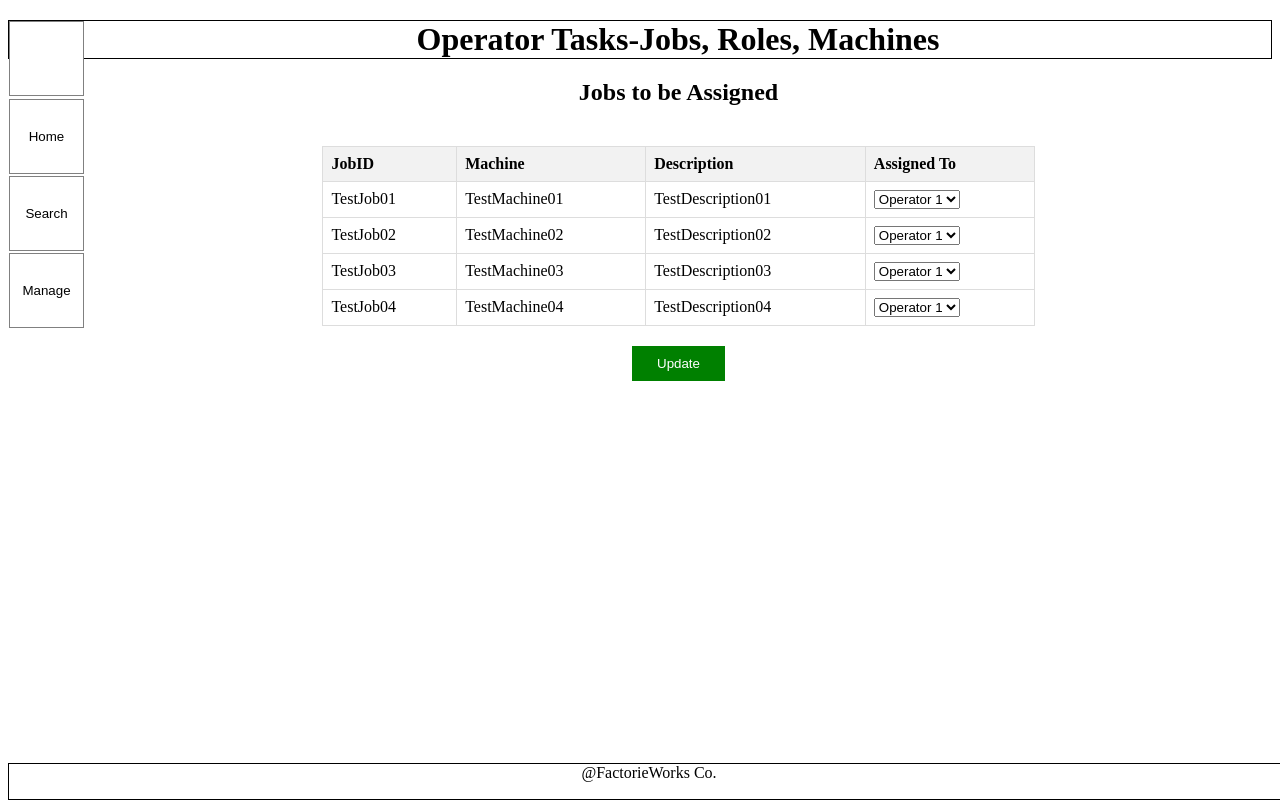
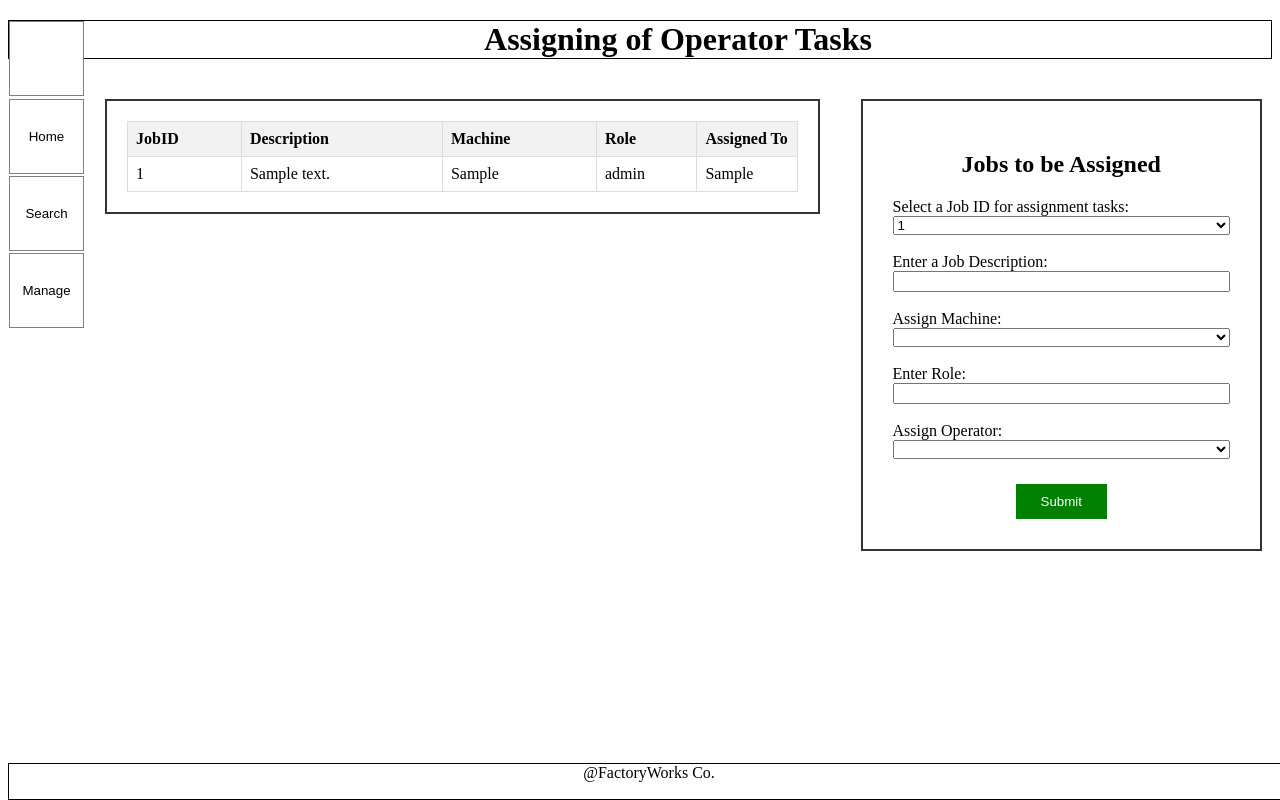
Before and after one commit to Amritkaur-collab/Group15, a PHP site: page /prod-operator-tasks.php in a window 1280 px wide. Run offline with PHP 8.4, Linux system fonts and the light colour scheme; tables that the repository leaves empty hold one stand-in row (values such as "Sample post"); lists and menus that the app fills with data are empty.

Commit message:
Working functionality

```diff
--- a/WebSolution/db.sql
+++ b/WebSolution/db.sql
@@ -56,9 +56,10 @@ CREATE TABLE Users
 CREATE TABLE jobs_assign
 (
     job_id CHAR(20),
-    user_id CHAR(20),
     machine CHAR(30),
     job_desc CHAR(250),
+    role CHAR(100),
+    assigned_to CHAR(20),
     PRIMARY KEY (job_id)
 );
 
--- a/WebSolution/prod-operator-tasks.php
+++ b/WebSolution/prod-operator-tasks.php
@@ -14,81 +14,132 @@
 <body>
         <?php require_once "inc/dbsidebar.inc.php"; ?>
 
+        <h1>Assigning of Operator Tasks</h1>
+        <form method="POST" action="assign-tasks.php">
 
-
-        <h1>Operator Tasks-Jobs, Roles, Machines</h1>
-
-        <h2>Jobs to be Assigned</h2>
-        <div class="container">
             <div class="grid-container">
                 <div class="table-container">
                     <table>
-                        <tr>
-                            <th>JobID</th>
-                            <th>Machine</th>
-                            <th>Description</th>
-                            <th>Assigned To</th>
-                        </tr>
-                        <!--TESTING PURPOSES HARD CODING JOBS IN GRID-->
-                        <tr>
-                            <td>TestJob01</td>
-                            <td>TestMachine01</td>
-                            <td>TestDescription01</td>
-                            <td>
-                                <select>
-                                    <option value="Operator 1">Operator 1</option>
-                                    <option value="Operator 2">Operator 2</option>
-                                    <option value="Operator 3">Operator 3</option>
-                                    <option value="Operator 4">Operator 4</option>
-                                </select>
-                            </td>
-                        </tr>
-                        <tr>
-                            <td>TestJob02</td>
-                            <td>TestMachine02</td>
-                            <td>TestDescription02</td>
-                            <td>
-                                <select>
-                                    <option value="Operator 1">Operator 1</option>
-                                    <option value="Operator 2">Operator 2</option>
-                                    <option value="Operator 3">Operator 3</option>
-                                    <option value="Operator 4">Operator 4</option>
-                                </select>
-                            </td>
-                        </tr>
-                        <tr>
-                            <td>TestJob03</td>
-                            <td>TestMachine03</td>
-                            <td>TestDescription03</td>
-                            <td>
-                                <select>
-                                    <option value="Operator 1">Operator 1</option>
-                                    <option value="Operator 2">Operator 2</option>
-                                    <option value="Operator 3">Operator 3</option>
-                                    <option value="Operator 4">Operator 4</option>
-                                </select>
-                            </td>
-                        </tr>
-                        <tr>
-                            <td>TestJob04</td>
-                            <td>TestMachine04</td>
-                            <td>TestDescription04</td>
-                            <td>
-                                <select>
-                                    <option value="Operator 1">Operator 1</option>
-                                    <option value="Operator 2">Operator 2</option>
-                                    <option value="Operator 3">Operator 3</option>
-                                    <option value="Operator 4">Operator 4</option>
-                                </select>
-                            </td>
-                        </tr>
-                    </table>
-                    <button class="submit-button" type="submit">Update</button>
-                </div>
-            </div>
-        </div>
+                        <thead>
+                            <tr>
+                                <th style="width: 17%;">JobID</th>
+                                <th style="width: 30%;">Description</th>
+                                <th style="width: 23%;">Machine</th>
+                                <th style="width: 15%;">Role</th>
+                                <th style="width: 15%;">Assigned To</th>
+                            </tr>
+                        </thead>
+                        <tbody>
+
+                        <?php
+                        require_once "inc/dbconn.inc.php";
+
+                        $sql = "SELECT job_id, job_desc, machine, role, assigned_to FROM jobs_assign;";
+                        if ($result = mysqli_query($conn, $sql)){
+                            if(mysqli_num_rows($result) > 0) {
+                                while ($row = mysqli_fetch_assoc($result)) {
+                                          echo "<tr>
+                                            <td>" . $row["job_id"] . "</td>
+                                            <td>" . $row["job_desc"] . "</td>
+                                            <td>" . $row["machine"] . "</td>
+                                            <td>" . $row["role"] . "</td>
+                                            <td>" . $row["assigned_to"] . "</td>
+                                          </tr>";
 
 
+                                }
+                            } else {
+                                echo "<tr><td>Zero jobs waiting assignment</td></tr>";
+                            }
+                        }
+                        //mysqli_free_result($result);
+                        //mysqli_close($conn);
+                        ?>
+                        </tbody>
+                    </table>
+
+                </div>
+
+
+
+                <div class="form-container">
+                    <h2>Jobs to be Assigned</h2>
+
+                    <label for="job_id">Select a Job ID for assignment tasks:</label>
+                    <select id="job-id" name="job_id"><br><br>
+                        <?php
+                            require_once "inc/dbconn.inc.php";
+
+                            $sql = "SELECT job_id FROM jobs_assign;";
+                            if ($result = mysqli_query($conn, $sql)){
+                                if(mysqli_num_rows($result) > 0) {
+                                    while ($row = mysqli_fetch_assoc($result)) {
+                                        echo "<option value=\"" .
+                                        $row["job_id"] .
+                                        "\" >" .
+                                        $row["job_id"] .
+                                        "</option>";
+                                    }
+                                }
+                            }
+                        ?>
+                     </select>
+
+                     <br>
+                     <label for="job_desc">Enter a Job Description:</label>
+                     <input type="text" name="job_desc" id="job_desc">
+
+                     <br>
+                     <label for="machines">Assign Machine:</label>
+                     <select id="machine_name" name="machine_name"><br><br>
+                     <option value=""></option>
+                        <?php
+                            $sql = "SELECT machine_name FROM machines;";
+                            if ($result = mysqli_query($conn, $sql)){
+                                if(mysqli_num_rows($result) > 0) {
+                                    while ($row = mysqli_fetch_assoc($result)) {
+                                        echo "<option value=\"" .
+                                        $row["machine_name"] .
+                                        "\" >" .
+                                        $row["machine_name"] .
+                                        "</option>";
+                                    }
+                                }
+                            }
+                        ?>
+                     </select>
+
+                    <br>
+                    <label for="role">Enter Role:</label>
+                    <input type="text" name="role" id="role">
+
+                    <br>
+                    <label for="operator">Assign Operator:</label>
+                    <select id="operator" name="operator"><br><br>
+                    <option value=""></option>
+                    <?php
+                        $sql = "SELECT CONCAT(first_name, ' ', last_name) as operator FROM users WHERE user_type ='Production Operator';";
+                        if ($result = mysqli_query($conn, $sql)){
+                            if(mysqli_num_rows($result) > 0) {
+                                while ($row = mysqli_fetch_assoc($result)) {
+                                    echo "<option value=\"" .
+                                    $row["operator"] .
+                                    "\" >" .
+                                    $row["operator"] .
+                                    "</option>";
+                                }
+
+                            }
+                        }
+                        mysqli_free_result($result);
+                        mysqli_close($conn);
+                    ?>
+                    </select>
+
+
+                    <button class="submit-button" type="submit">Submit</button>
+                </div>
+        </div>
 
 
         <!-- STEP 1
@@ -109,33 +160,11 @@
             require_once "../inc/dbconn.inc.php";
         -->
 
-        <?php
-            //require_once "../inc/dbconn.inc.php";
+        </form>
+</body>
 
-        /* $sql = "SELECT name FROM users WHERE user_type = Operator;";
-            if($result = mysqli_query($conn, $sql)){
-                if(mysqli_num_rows($result) > 0){
-                    echo "<ul>";
-                        while ($row = mysqli_fetch_assoc($result)){
-                            echo "<li><p>" . $row["name"] . "</p></li>";
-                        }
-                    echo "</ul>";
+<footer>
+    @FactoryWorks Co.
+</footer>
 
-                    mysqli_free_result($result);
-                }
-            }
-
-
-            mysqli_close($conn); */
-
-
-        ?>
-
-
-
-
-</body>
-<footer>
-    @FactorieWorks Co.
-</footer>
 </html>
--- a/WebSolution/styles/ci.css
+++ b/WebSolution/styles/ci.css
@@ -8,9 +8,22 @@ h2 {
     text-align: center;
 }
 
+.grid-container {
+    display: grid;
+    grid-template-columns: 65% 35%;
+    gap: 10px;
+    padding: 20px;
+    align-items: start;
+}
+
+.table-container {
+    width: 90%;
+    padding: 20px;
+    border: 2px solid #333;
+}
+
 table {
-    width: 60%;
-    margin: 20px auto;
+    width: 100%;
     border-collapse: collapse;
 }
 
@@ -24,13 +37,21 @@ table th, td {
     text-align: left;
 }
 
-.table-container {
+
+  .form-container {
     display: flex;
     flex-direction: column;
-    align-items: flex-start;
+    border: 2px solid #333;
+    padding: 30px;
+
 }
+
+
+
+
+
 .submit-button {
-    margin-top: auto;
+    margin-top: 25px;
     background-color:green;
     color: #fff;
     border: none;
```
Also changed, not shown: SQL/Data/jobs_assign.sql (added, +8 -0 lines), SQL/Data/machines.sql (+12 -10 lines), WebSolution/assign-tasks.php (added, +28 -0 lines).
